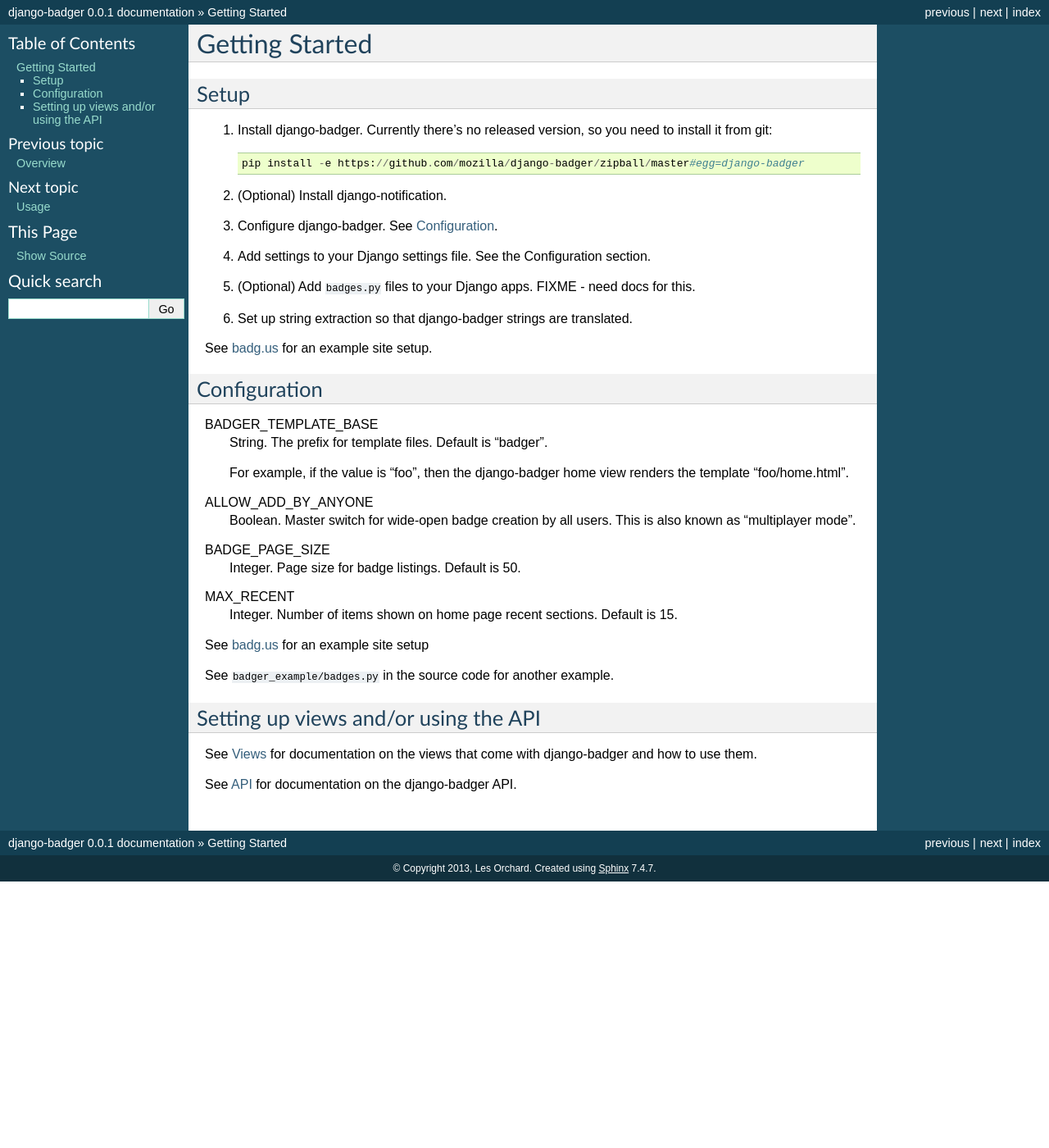
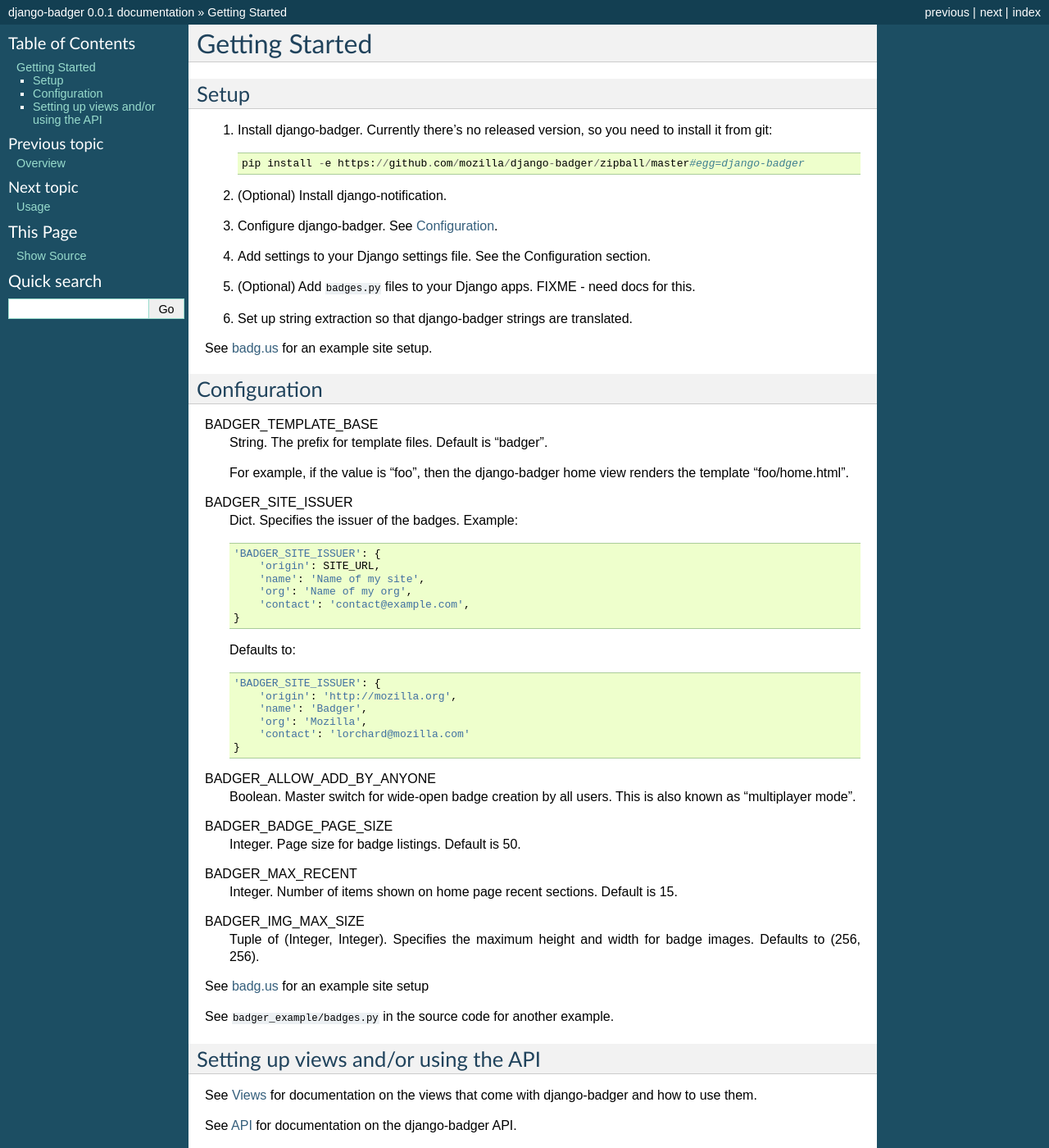
Before and after one commit to mozilla/django-badger, a Sphinx documentation site: the page built from docs/getting_started.rst, in a window 1280 px wide and 1400 px high. Shown: the whole window at 82% size. Built offline with Sphinx 7.4.7, drawn with Linux system fonts in a browser that asks for light colours.

Commit message:
Add more settings docs

```diff
--- a/docs/getting_started.rst
+++ b/docs/getting_started.rst
@@ -35,16 +35,39 @@
     For example, if the value is "foo", then the django-badger home
     view renders the template "foo/home.html".
 
-ALLOW_ADD_BY_ANYONE
+BADGER_SITE_ISSUER
+    Dict. Specifies the issuer of the badges. Example::
+
+        'BADGER_SITE_ISSUER': {
+            'origin': SITE_URL,
+            'name': 'Name of my site',
+            'org': 'Name of my org',
+            'contact': 'contact@example.com',
+        }
+
+    Defaults to::
+
+        'BADGER_SITE_ISSUER': {
+            'origin': 'http://mozilla.org',
+            'name': 'Badger',
+            'org': 'Mozilla',
+            'contact': 'lorchard@mozilla.com'
+        }
+
+BADGER_ALLOW_ADD_BY_ANYONE
     Boolean. Master switch for wide-open badge creation by all
     users. This is also known as "multiplayer mode".
 
-BADGE_PAGE_SIZE
+BADGER_BADGE_PAGE_SIZE
     Integer. Page size for badge listings. Default is 50.
 
-MAX_RECENT
+BADGER_MAX_RECENT
     Integer. Number of items shown on home page recent
     sections. Default is 15.
+
+BADGER_IMG_MAX_SIZE
+    Tuple of (Integer, Integer). Specifies the maximum height and
+    width for badge images. Defaults to (256, 256).
 
 
 See `badg.us <https://github.com/lmorchard/badg.us>`_ for an example
```
